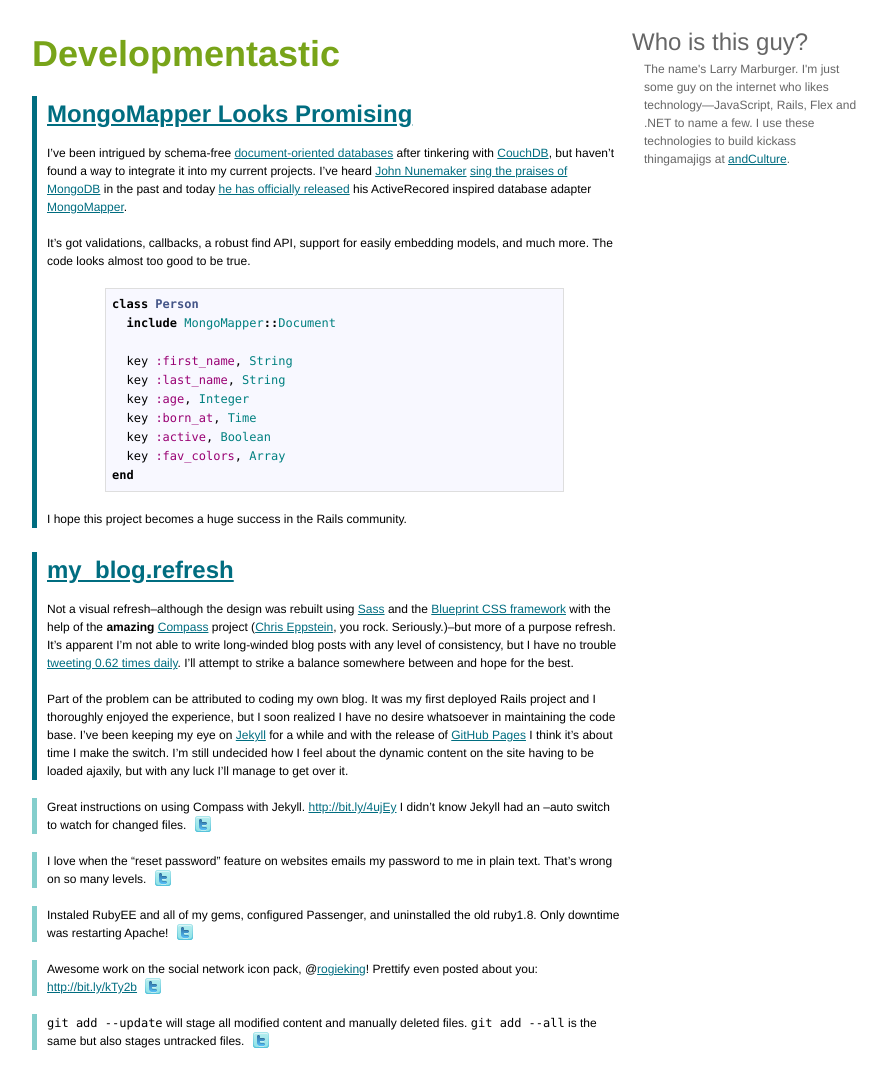
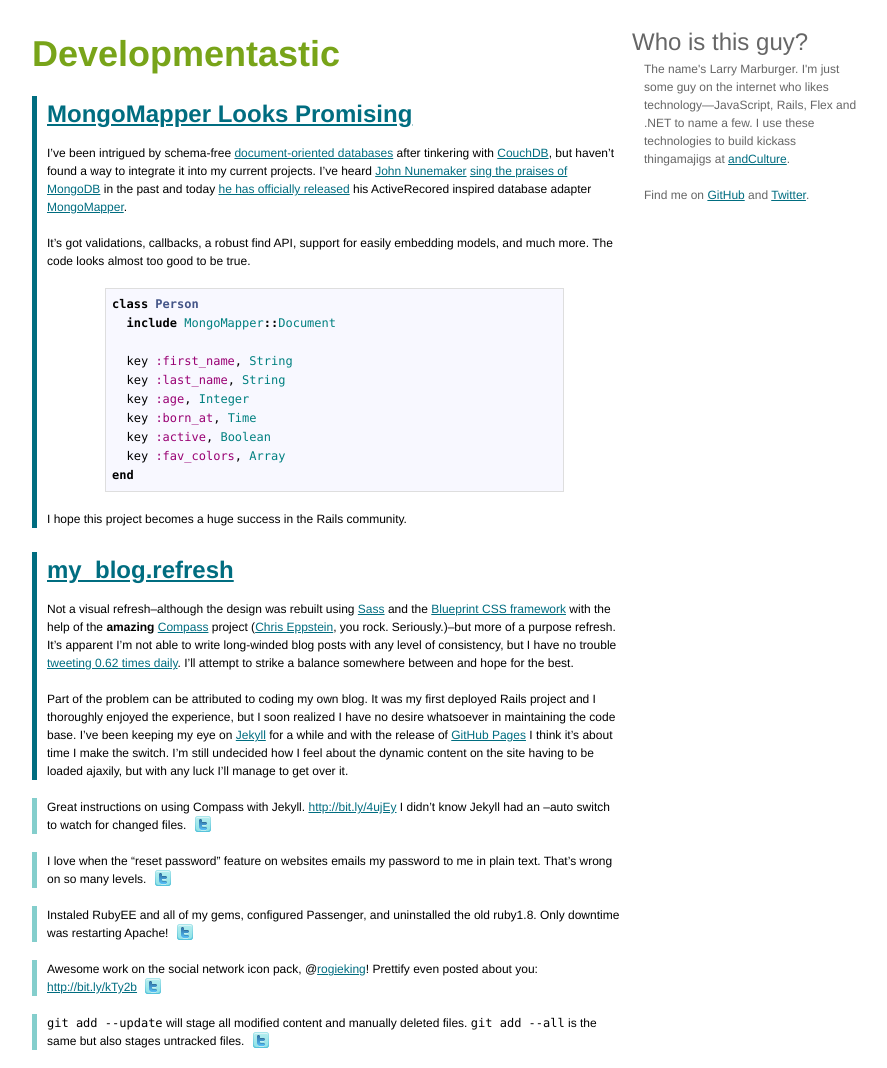
Before and after one commit to lmarburger/lmarburger.github.com, a Jekyll site: the page built from index.html, in a window 1280 px wide. Shown: the whole page, without its empty margins (213-1100 px from the left). Built offline with Jekyll 4.4.1, drawn with Linux system fonts in a browser that asks for light colours.

Commit message:
Added links to GitHub and Twitter in the sidebar.

```diff
--- a/_layouts/default.html
+++ b/_layouts/default.html
@@ -25,6 +25,10 @@
             to name a few.  I use these technologies to build kickass thingamajigs at
             <a href="http://andculture.com" title="andCulture">andCulture</a>.
           </p>
+          <p>
+            Find me on <a href="http://github.com/lmarburger" title="GitHub">GitHub</a> and
+            <a href="http://twitter.com/lmarburger" title="Twitter">Twitter</a>.
+          </p>
         </li>
       </ul>
 
```
